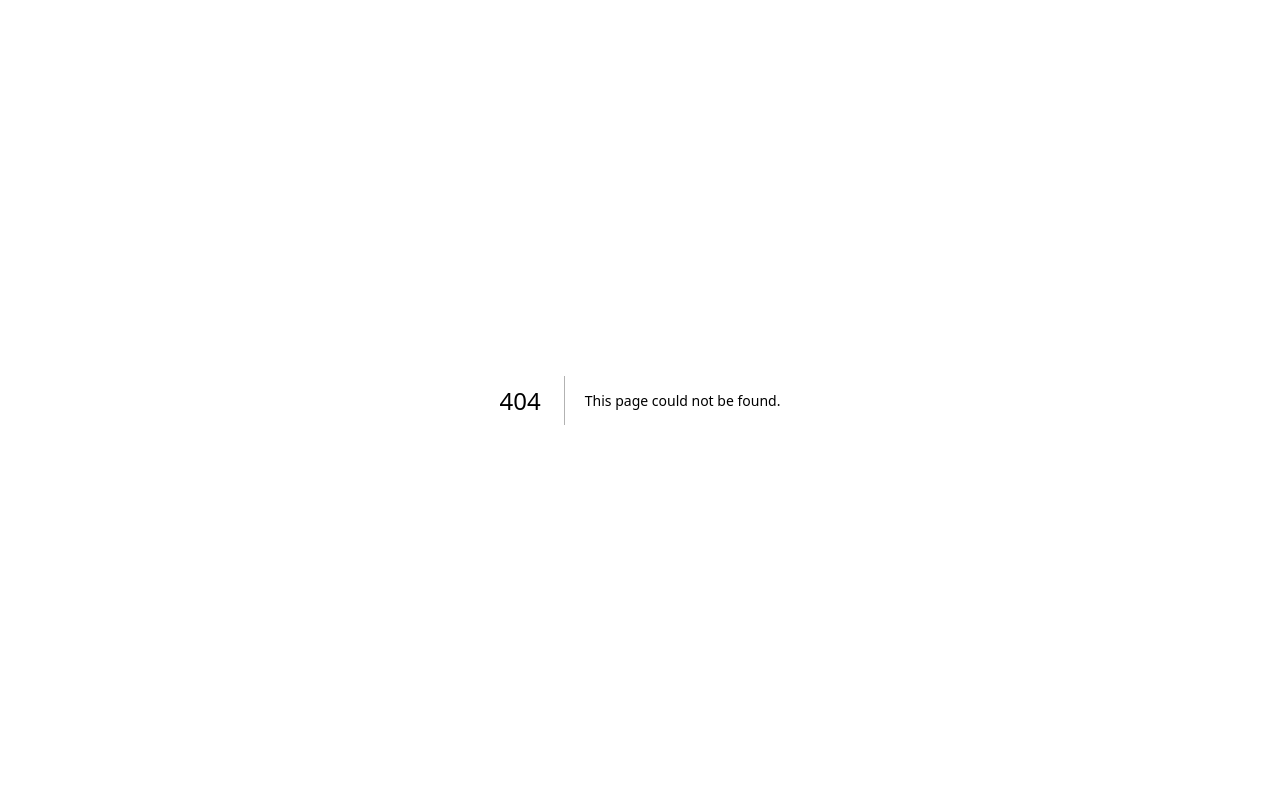
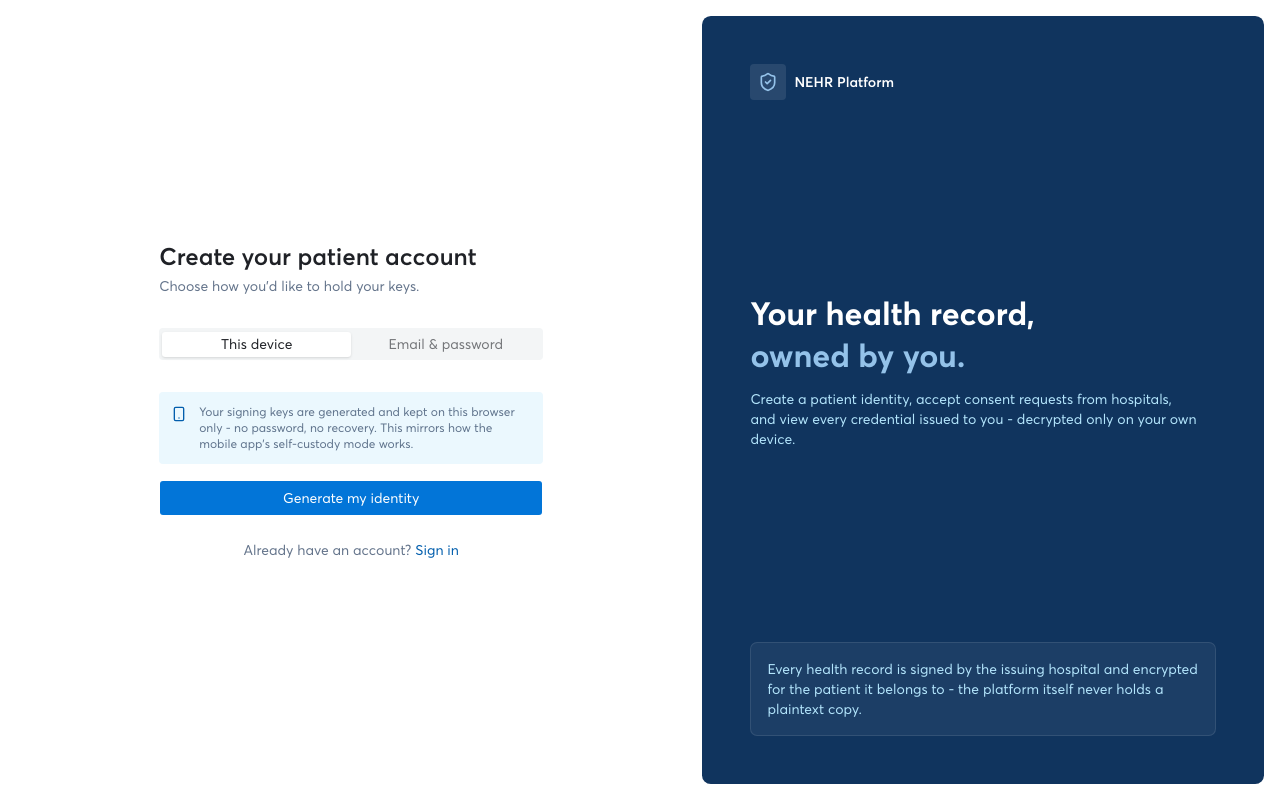
Before and after one commit to cmcWebCode40/nehr-project-miva-final-year, a Next.js app in the folder nehr-web-portal/: page /patient/register in a window 1280 px wide. Before the commit this address had no page. Built offline with nearby package versions, Linux system fonts and the light colour scheme; no server answers.

Commit message:
Add patient registration page

```diff
--- /dev/null
+++ b/nehr-web-portal/src/app/patient/register/page.tsx
@@ -0,0 +1,116 @@
+"use client";
+
+import Link from "next/link";
+import { zodResolver } from "@hookform/resolvers/zod";
+import { useForm } from "react-hook-form";
+import { z } from "zod";
+import { Smartphone } from "lucide-react";
+import { AuthLayout } from "@/components/shared/AuthLayout";
+import { FormField } from "@/components/shared/FormField";
+import { Button } from "@/components/ui/button";
+import { Input } from "@/components/ui/input";
+import { PasswordInput } from "@/components/ui/password-input";
+import { Tabs, TabsContent, TabsList, TabsTrigger } from "@/components/ui/tabs";
+import { usePatientRegister } from "./hooks/usePatientRegister";
+
+const managedSchema = z
+  .object({
+    email: z.string().min(1, "Email is required").email("Enter a valid email address"),
+    password: z.string().min(8, "Password must be at least 8 characters"),
+    confirmPassword: z.string().min(1, "Confirm your password"),
+  })
+  .refine((values) => values.password === values.confirmPassword, {
+    message: "Passwords do not match",
+    path: ["confirmPassword"],
+  });
+
+type ManagedFormValues = z.infer<typeof managedSchema>;
+
+export default function PatientRegisterPage() {
+  const register = usePatientRegister();
+  const {
+    register: registerField,
+    handleSubmit,
+    formState: { errors },
+  } = useForm<ManagedFormValues>({ resolver: zodResolver(managedSchema) });
+
+  return (
+    <AuthLayout
+      headline={["Your health record,", "owned by you."]}
+      subtext="Create a patient identity, accept consent requests from hospitals, and view every credential issued to you - decrypted only on your own device."
+    >
+      <div className="mb-8">
+        <h1 className="text-2xl font-semibold text-brand-gray-950">Create your patient account</h1>
+        <p className="mt-1 text-sm text-brand-gray-650">Choose how you&apos;d like to hold your keys.</p>
+      </div>
+
+      <Tabs defaultValue="self">
+        <TabsList className="mb-6 w-full">
+          <TabsTrigger value="self" className="flex-1">
+            This device
+          </TabsTrigger>
+          <TabsTrigger value="managed" className="flex-1">
+            Email &amp; password
+          </TabsTrigger>
+        </TabsList>
+
+        <TabsContent value="self">
+          <div className="mb-4 flex items-start gap-3 rounded-[4px] bg-brand-primary-50 p-3">
+            <Smartphone className="mt-0.5 size-4 shrink-0 text-brand-primary-600" />
+            <p className="text-xs text-brand-gray-700">
+              Your signing keys are generated and kept on this browser only - no password, no
+              recovery. This mirrors how the mobile app&apos;s self-custody mode works.
+            </p>
+          </div>
+          <Button
+            type="button"
+            className="w-full"
+            loading={register.isPending}
+            onClick={() => register.mutate({ mode: "self" })}
+          >
+            Generate my identity
+          </Button>
+        </TabsContent>
+
+        <TabsContent value="managed">
+          <form
+            className="space-y-4"
+            onSubmit={handleSubmit((values) => register.mutate({ mode: "managed", ...values }))}
+          >
+            <FormField label="Email" htmlFor="email" error={errors.email?.message}>
+              <Input id="email" type="email" autoComplete="username" {...registerField("email")} />
+            </FormField>
+            <FormField label="Password" htmlFor="password" error={errors.password?.message}>
+              <PasswordInput
+                id="password"
+                autoComplete="new-password"
+                {...registerField("password")}
+              />
+            </FormField>
+            <FormField
+              label="Confirm password"
+              htmlFor="confirmPassword"
+              error={errors.confirmPassword?.message}
+            >
+              <PasswordInput
+                id="confirmPassword"
+                autoComplete="new-password"
+                {...registerField("confirmPassword")}
+              />
+            </FormField>
+            <Button type="submit" className="w-full" loading={register.isPending}>
+              Create account
+            </Button>
+          </form>
+        </TabsContent>
+      </Tabs>
+
+      <p className="mt-6 text-center text-sm text-brand-gray-650">
+        Already have an account?{" "}
+        <Link href="/patient/login" className="font-medium text-brand-primary-600 hover:underline">
+          Sign in
+        </Link>
+      </p>
+    </AuthLayout>
+  );
+}
```
